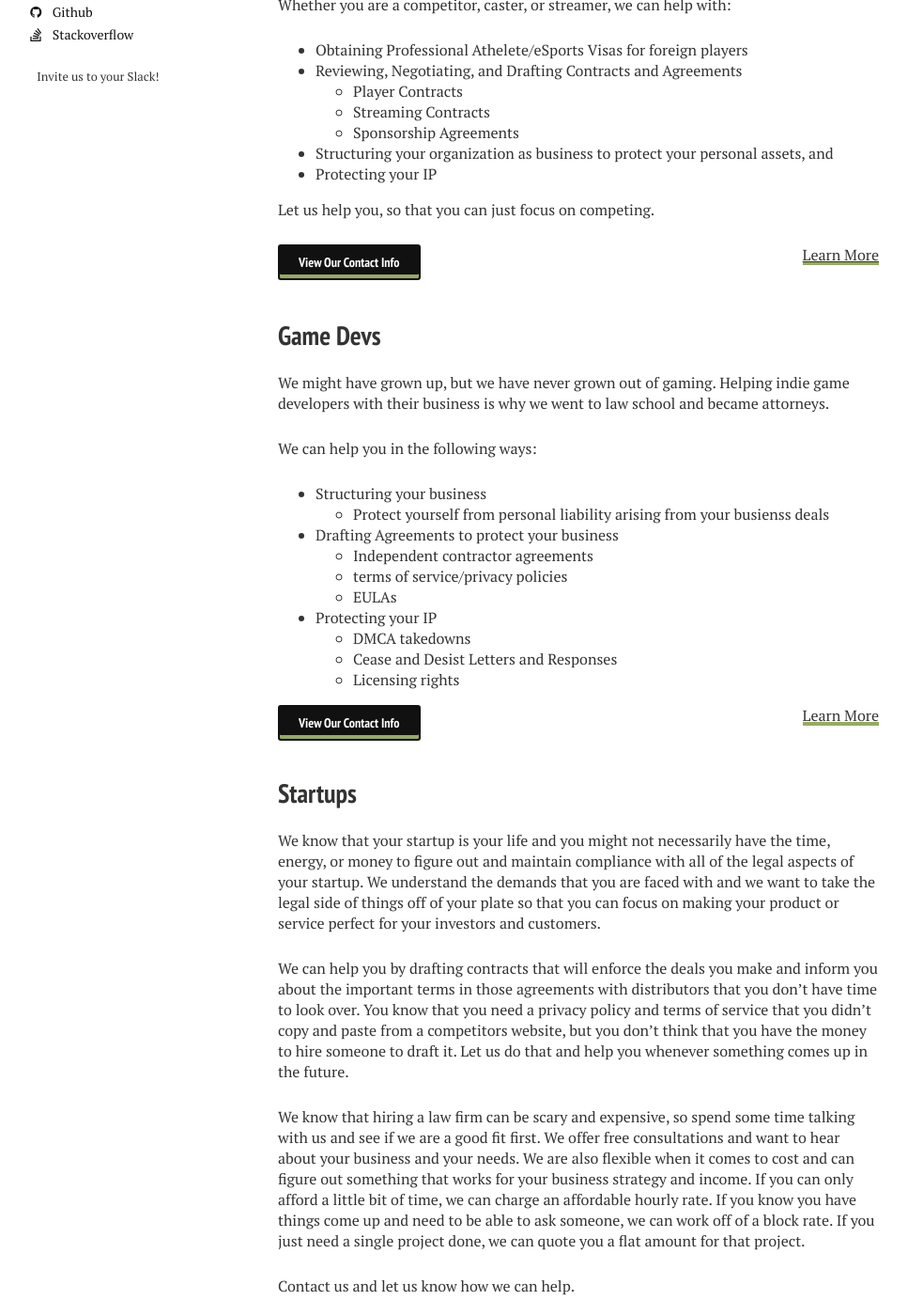
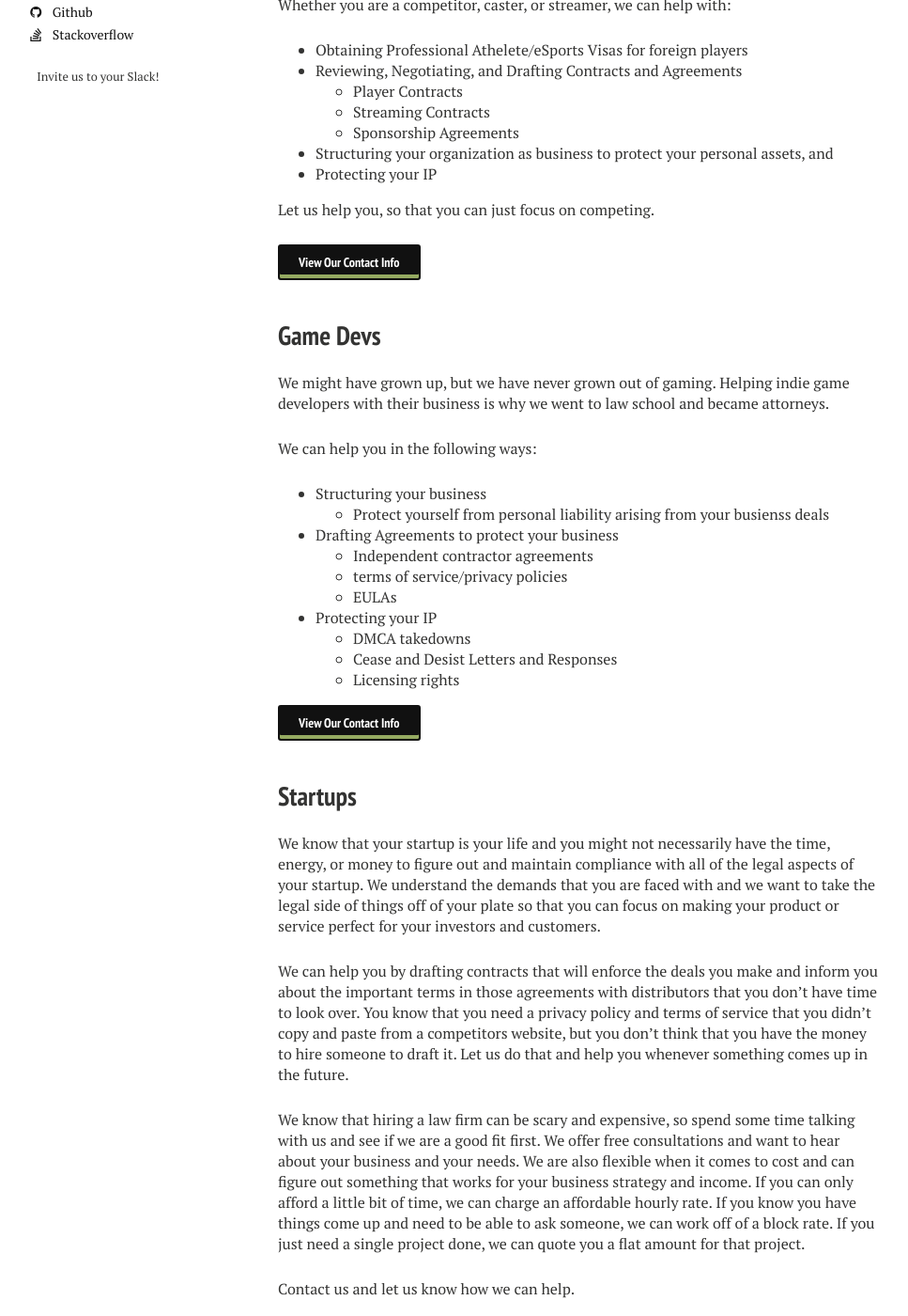
Before and after one commit to nerdyfergy/blg-site-mm3, a Jekyll site: the page built from industries/index.md, in a window 1280 px wide and 1400 px high, scrolled down 1003 px. Shown: the whole window at 94% size, without its empty margins (24-991 px from the left). Built offline with Jekyll 4.4.1, drawn with Linux system fonts in a browser that asks for light colours.

Commit message:
Update index.md

```diff
--- a/industries/index.md
+++ b/industries/index.md
@@ -29,7 +29,7 @@ Whether you are a competitor, caster, or streamer, we can help with:
 Let us help you, so that you can just focus on competing.
 
 <a markdown="0" href="{{ site.url }}/contact" class="btn">View Our Contact Info</a>
-<a markdown="0" href="{{ site.url }}/esports-law/" class="halvsies">Learn More</a>
+
 
 ## Game Devs
 We might have grown up, but we have never grown out of gaming. Helping indie game developers with their business is why we went to law school and became attorneys.
@@ -46,10 +46,9 @@ We can help you in the following ways:
   * DMCA takedowns
   * Cease and Desist Letters and Responses
   * Licensing rights
-<div class="split50">
-  <a markdown="0" href="{{ site.url }}/contact" class="btn">View Our Contact Info</a>
-  <a markdown="0" href="{{ site.url }}/game-devs-law/" class="halvsies">Learn More</a>
-</div>
+
+<a markdown="0" href="{{ site.url }}/contact" class="btn">View Our Contact Info</a>
+
 
 ## Startups
 We know that your startup is your life and you might not necessarily have the time, energy, or money to figure out and maintain compliance with all of the legal aspects of your startup. We understand the demands that you are faced with and we want to take the legal side of things off of your plate so that you can focus on making your product or service perfect for your investors and customers.
@@ -61,7 +60,7 @@ We know that hiring a law firm can be scary and expensive, so spend some time ta
 Contact us and let us know how we can help.
 
 <a markdown="0" href="{{ site.url }}/contact" class="btn">View Our Contact Info</a>
-<a markdown="0" href="{{ site.url }}/startup-law/" class="halvsies">Learn More</a>
+
 
 ## Web Designers and Web Developers
 We understand your business well. Our attorney's father has done web design work and even we have dabbled in it ourselves (do you like our jekyll site?). Designers, we can speak your language and understand things like HTML/Haml, CSS/SASS, and jQuery/Javascript (okay, we can only kind of fake our way through Javascript yet). Developers, we are have spent the last year polishing our Ruby on Rails skills and developing some side projects of our own. More importantly than being able to chat code with you, we know what legal troubles you might face in running your business.
@@ -81,4 +80,3 @@ We can help freelancers and firms with the following:
 * Protecting your IP
 
 <a markdown="0" href="{{ site.url }}/contact" class="btn">View Our Contact Info</a>
-<a markdown="0" href="{{ site.url }}/web-law/" class="halvsies">Learn More</a>
```
